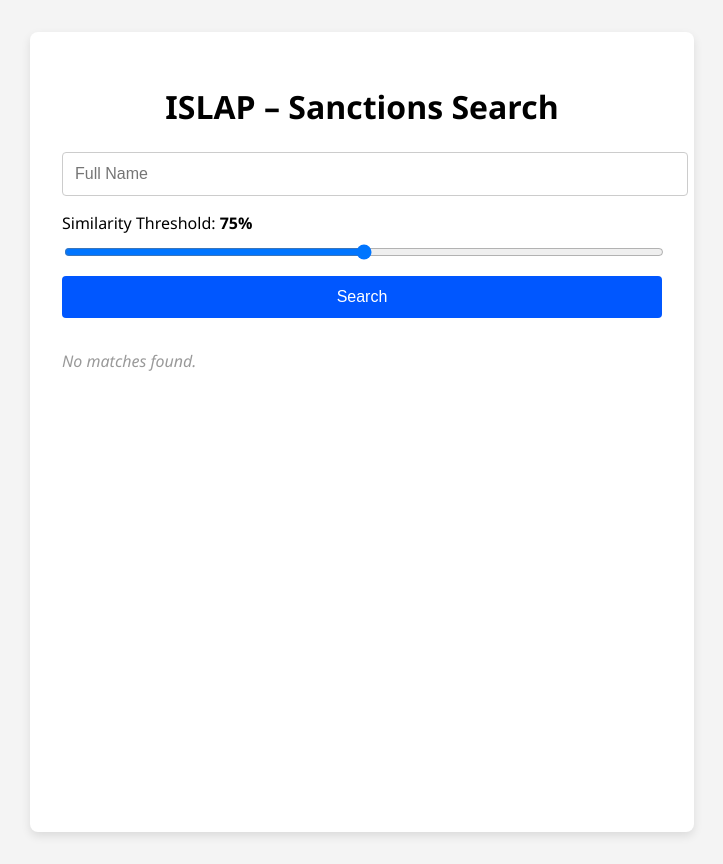
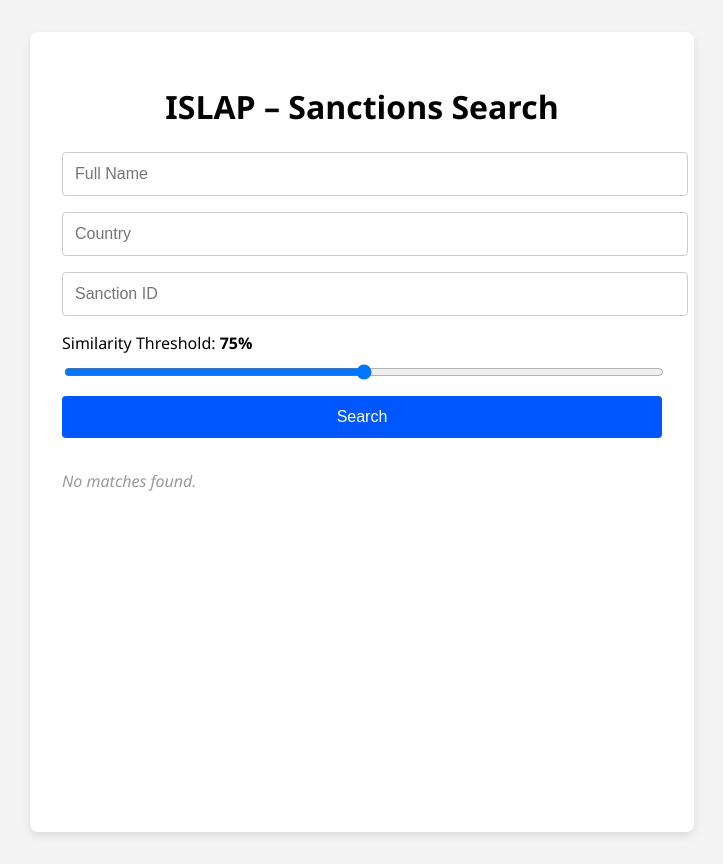
Before and after one commit to AshotTadevosyan/ISLAP, a React (Create React App) app in the folder frontend/: page / in a window 1280 px wide. Shown: the whole page, without its empty margins (278-1001 px from the left). Built offline with nearby package versions, Linux system fonts and the light colour scheme.

Commit message:
Update search form to include country and sanction ID fields; improve input flow

```diff
--- a/frontend/src/App.js
+++ b/frontend/src/App.js
@@ -3,6 +3,8 @@ import "./layout.css";
 
 function App() {
   const [fullName, setFullName] = useState("");
+  const [country, setCountry] = useState("");
+  const [sanctionId, setSanctionId] = useState("");
   const [threshold, setThreshold] = useState(75);
   const [results, setResults] = useState([]);
 
@@ -14,7 +16,11 @@ function App() {
     }
 
     try {
-      const res = await fetch(`${BACK_MAIN_API_URL}/search?name=${encodeURIComponent(fullName)}`);
+      const res = await fetch(
+        `/search?name=${encodeURIComponent(fullName)}&country=${encodeURIComponent(
+          country
+        )}&sanction_id=${encodeURIComponent(sanctionId)}`
+      );
       if (!res.ok) throw new Error("Search failed");
       const data = await res.json();
       const filtered = data.filter((match) => match.score >= threshold);
@@ -37,6 +43,20 @@ function App() {
             onChange={(e) => setFullName(e.target.value)}
             className="input"
           />
+          <input
+            type="text"
+            placeholder="Country"
+            value={country}
+            onChange={(e) => setCountry(e.target.value)}
+            className="input"
+          />
+          <input
+            type="text"
+            placeholder="Sanction ID"
+            value={sanctionId}
+            onChange={(e) => setSanctionId(e.target.value)}
+            className="input"
+          />
           <label className="threshold-label">
             Similarity Threshold: <strong>{threshold}%</strong>
           </label>
@@ -48,13 +68,17 @@ function App() {
             onChange={(e) => setThreshold(parseInt(e.target.value))}
             className="slider"
           />
-          <button type="submit" className="search-button">Search</button>
+          <button type="submit" className="search-button">
+            Search
+          </button>
         </form>
         <ul className="results">
           {results.length > 0 ? (
             results.map((match, idx) => (
               <li key={idx}>
                 <strong>{match.name}</strong> – {match.score}%
+                <div>Country: {match.country}</div>
+                <div>Sanction ID: {match.sanction_id}</div>
               </li>
             ))
           ) : (
```
